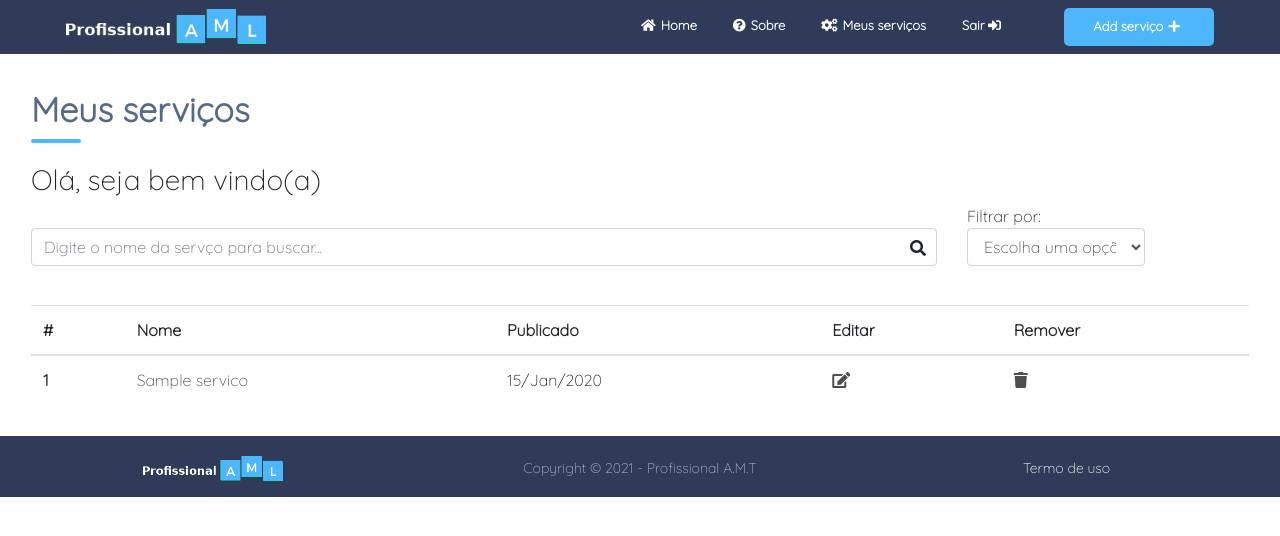
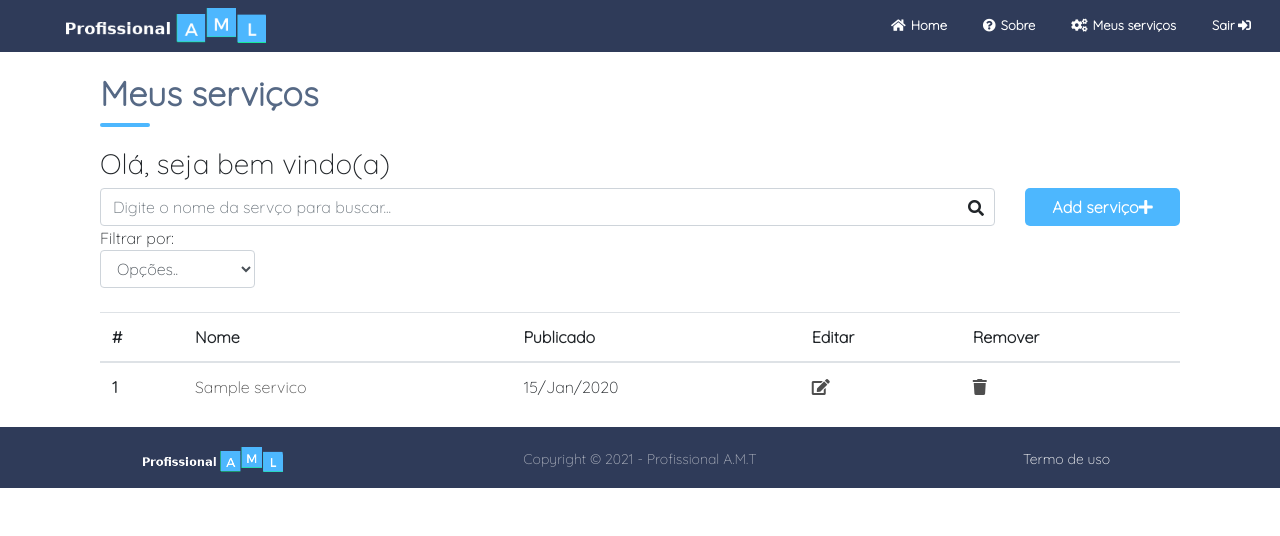
Before and after one commit to virgilio09/ProfissionalAML, a Django app: page /dashboard/ in a window 1280 px wide. Shown: the top 536 px of the page. Run offline with Django 3.2, Linux system fonts and the light colour scheme; a user stored in the database is signed in; tables that the repository leaves empty hold one stand-in row (values such as "Sample post"); some libraries are stand-ins or nearby versions.

Commit message:
Dashboard-messagens

```diff
--- a/profissionalAML/settings.py
+++ b/profissionalAML/settings.py
@@ -142,9 +142,9 @@ STATIC_ROOT = BASE_DIR / 'staticfiles'
 
 CRISPY_TEMPLATE_PACK = 'bootstrap4'
 
-LOGIN_REDIRECT_URL = '/'
+LOGIN_REDIRECT_URL = 'dashboard'
 
-LOGOUT_REDIRECT_URL = '/accounts/login'
+LOGOUT_REDIRECT_URL = 'home'
 
 
 # Default primary key field type
--- a/servicos/static/css/styles.css
+++ b/servicos/static/css/styles.css
@@ -10,6 +10,14 @@ body {
 }
 
 .container-fluid {
+    padding: 0px;
+}
+
+li {
+    list-style-type: none;
+}
+
+.messages {
     padding: 0px;
 }
 
@@ -479,15 +487,22 @@ a:hover {
 }
 
 .dashboard .search-div {
-    margin-top: 24px;
-    margin-bottom: 15px;
+
     display: inline-block;
 }
 
-.dashboard li {
-    list-style-type: none;
+
+/* .dashboard .filter {
+    margin-left: 60px;
+    padding-left: 50px;
 }
 
+@media screen and (max-width:750px){
+    .dashboard .filter {
+        margin-left: 0px;
+        padding-left: 0px;
+    }
+} */
 /* -------------------------- about-------------------------------- */
 
 .about {
--- a/servicos/static/js/form.js
+++ b/servicos/static/js/form.js
@@ -1,144 +1,144 @@
-$(document).ready(function(){
+// $(document).ready(function(){
 
-// ------------------- formulario add serviço ----------------
+// // ------------------- formulario add serviço ----------------
 
-    // mask
-    $('.cep').mask('00000-000');
+//     // mask
+//     $('.cep').mask('00000-000');
 
-    var SPMaskBehavior = function (val) {
-        return val.replace(/\D/g, '').length === 11 ? '(00) 00000-0000' : '(00) 0000-00009';
-      },
-      spOptions = {
-        onKeyPress: function(val, e, field, options) {
-            field.mask(SPMaskBehavior.apply({}, arguments), options);
-          }
-      };
+//     var SPMaskBehavior = function (val) {
+//         return val.replace(/\D/g, '').length === 11 ? '(00) 00000-0000' : '(00) 0000-00009';
+//       },
+//       spOptions = {
+//         onKeyPress: function(val, e, field, options) {
+//             field.mask(SPMaskBehavior.apply({}, arguments), options);
+//           }
+//       };
 
-      $('.sp_celphones').mask(SPMaskBehavior, spOptions);
+//       $('.sp_celphones').mask(SPMaskBehavior, spOptions);
 
-    //  preenchimento automatico pelo cep
-    function limpa_formulário_cep() {
-        // Limpa valores do formulário de cep.
-        $("#rua").val("");
-        $("#bairro").val("");
-        $("#cidade").val("");
-        $("#uf").val("");
-    }
-    //Quando o campo cep perde o foco.
-    $("#cep").blur(function() {
+//     //  preenchimento automatico pelo cep
+//     function limpa_formulário_cep() {
+//         // Limpa valores do formulário de cep.
+//         $("#rua").val("");
+//         $("#bairro").val("");
+//         $("#cidade").val("");
+//         $("#uf").val("");
+//     }
+//     //Quando o campo cep perde o foco.
+//     $("#cep").blur(function() {
 
-        //Nova variável "cep" somente com dígitos.
-        var cep = $(this).val().replace(/\D/g, '');
+//         //Nova variável "cep" somente com dígitos.
+//         var cep = $(this).val().replace(/\D/g, '');
 
-        //Verifica se campo cep possui valor informado.
-        if (cep != "") {
+//         //Verifica se campo cep possui valor informado.
+//         if (cep != "") {
 
-            //Expressão regular para validar o CEP.
-            var validacep = /^[0-9]{8}$/;
+//             //Expressão regular para validar o CEP.
+//             var validacep = /^[0-9]{8}$/;
 
-            //Valida o formato do CEP.
-            if(validacep.test(cep)) {
+//             //Valida o formato do CEP.
+//             if(validacep.test(cep)) {
 
-                //Preenche os campos com "..." enquanto consulta webservice.
-                $("#rua").val("...");
-                $("#bairro").val("...");
-                $("#cidade").val("...");
-                $("#uf").val("...");
-                $("#ibge").val("...");
+//                 //Preenche os campos com "..." enquanto consulta webservice.
+//                 $("#rua").val("...");
+//                 $("#bairro").val("...");
+//                 $("#cidade").val("...");
+//                 $("#uf").val("...");
+//                 $("#ibge").val("...");
 
-                //Consulta o webservice viacep.com.br/
-                $.getJSON("https://viacep.com.br/ws/"+ cep +"/json/?callback=?", function(dados) {
-                    console.log(dados);
-                    if (!("erro" in dados)) {
-                        //Atualiza os campos com os valores da consulta.
-                        $("#rua").val(dados.logradouro);
-                        $("#bairro").val(dados.bairro);
-                        $("#cidade").val(dados.localidade);
-                        $("#uf").val(dados.uf);
-                    } //end if.
-                    else {
-                        //CEP pesquisado não foi encontrado.
-                        limpa_formulário_cep();
-                        bootbox.alert("CEP não encontrado.");
+//                 //Consulta o webservice viacep.com.br/
+//                 $.getJSON("https://viacep.com.br/ws/"+ cep +"/json/?callback=?", function(dados) {
+//                     console.log(dados);
+//                     if (!("erro" in dados)) {
+//                         //Atualiza os campos com os valores da consulta.
+//                         $("#rua").val(dados.logradouro);
+//                         $("#bairro").val(dados.bairro);
+//                         $("#cidade").val(dados.localidade);
+//                         $("#uf").val(dados.uf);
+//                     } //end if.
+//                     else {
+//                         //CEP pesquisado não foi encontrado.
+//                         limpa_formulário_cep();
+//                         bootbox.alert("CEP não encontrado.");
 
-                    }
-                });
-            } //end if.
-            else {
-                //cep é inválido.
-                limpa_formulário_cep();
-                bootbox.alert("Formato de CEP inválido.");
-            }
-        } //end if.
-        else {
-            //cep sem valor, limpa formulário.
-            limpa_formulário_cep();
-        }
-    });
+//                     }
+//                 });
+//             } //end if.
+//             else {
+//                 //cep é inválido.
+//                 limpa_formulário_cep();
+//                 bootbox.alert("Formato de CEP inválido.");
+//             }
+//         } //end if.
+//         else {
+//             //cep sem valor, limpa formulário.
+//             limpa_formulário_cep();
+//         }
+//     });
 
-    // validacao
-    $("#form-servicos").validate({
-        rules:{
-            nome:{
-                minlength: 3
-            },
-            descricao:{
-                minlength: 10
-            },
-            // images:{
-            //     max: 4
+//     // validacao
+//     $("#form-servicos").validate({
+//         rules:{
+//             nome:{
+//                 minlength: 3
+//             },
+//             descricao:{
+//                 minlength: 10
+//             },
+//             // images:{
+//             //     max: 4
 
-            // }
-        },
-        messages:{
-            nome:{
-                required: "Por favor, informe seu nome",
-                minlength: "O nome deve ter pelo menos 3 caracteres"
-            },
-            categoria:{
-                required: "Por favor, ecolha uma categoria",
-            },
-            email:{
-                required: "Por favor, informe um email"
+//             // }
+//         },
+//         messages:{
+//             nome:{
+//                 required: "Por favor, informe seu nome",
+//                 minlength: "O nome deve ter pelo menos 3 caracteres"
+//             },
+//             categoria:{
+//                 required: "Por favor, ecolha uma categoria",
+//             },
+//             email:{
+//                 required: "Por favor, informe um email"
 
-            },
-            telefone01:{
-                required: "Por favor, informe um telefone e/ou celular"
+//             },
+//             telefone01:{
+//                 required: "Por favor, informe um telefone e/ou celular"
 
-            },
-            descricao:{
-                required: "Por favor, informe uma descrição",
-                minlength: "A descrição deve ter pelo menos 10 caracteres"
-            },
-            // images:{
-            //     // max: "É permitido apenas 4 images"
-            // },
-            cep:{
-                required: "Por favor, informe seu cep"
+//             },
+//             descricao:{
+//                 required: "Por favor, informe uma descrição",
+//                 minlength: "A descrição deve ter pelo menos 10 caracteres"
+//             },
+//             // images:{
+//             //     // max: "É permitido apenas 4 images"
+//             // },
+//             cep:{
+//                 required: "Por favor, informe seu cep"
 
-            },
-            rua:{
-                required: "Por favor, informe a rua"
+//             },
+//             rua:{
+//                 required: "Por favor, informe a rua"
 
-            },
-            numero:{
-                required: "Por favor, informe o número"
+//             },
+//             numero:{
+//                 required: "Por favor, informe o número"
 
-            },
-            bairro:{
-                required: "Por favor, informe o bairro"
+//             },
+//             bairro:{
+//                 required: "Por favor, informe o bairro"
 
-            },
-            estado:{
-                required: "Por favor, informe o estado"
+//             },
+//             estado:{
+//                 required: "Por favor, informe o estado"
 
-            },
-            cidade:{
-                required: "Por favor, informe a cidade"
+//             },
+//             cidade:{
+//                 required: "Por favor, informe a cidade"
 
-            },
+//             },
 
 
-        }
-    });
-});
+//         }
+//     });
+// });
--- a/servicos/templates/layouts/base.html
+++ b/servicos/templates/layouts/base.html
@@ -53,11 +53,12 @@
                                 <li class="nav-item">
                                     <a class="nav-link" href="{% url 'register' %}"><i class="fas fa-user-plus"></i>Registrar</a>
                                 </li>
+
+                                <li>
+                                    <a class="nav-link btn-navbar btn" href="{% url 'add-servico' %}" >Add serviço<i class="fas fa-plus"></i></a>
+                                </li>
                             {% endif %}
 
-							<li>
-								<a class="nav-link btn-navbar btn" href="{% url 'add-servico' %}" >Add serviço<i class="fas fa-plus"></i></a>
-							</li>
 						</ul>
 					</div>
 				</nav>
--- a/servicos/templates/servico/addservico.html
+++ b/servicos/templates/servico/addservico.html
@@ -19,6 +19,8 @@
         <div class="row">
             {%  csrf_token %}
             <div class="col-md-6">
+                {{ servicoForm.non_field_errors }}
+
                 {{ servicoForm|crispy }}
                 <div class="form-group">
                     <label for="images">Adicione images do seu serviço</label>
--- a/servicos/templates/servico/dashboard.html
+++ b/servicos/templates/servico/dashboard.html
@@ -4,9 +4,10 @@
 
 
 {% block content %}
-<div class="dashboard p-3">
+<div class="dashboard">
+    <div class="container">
         <div class="row">
-        <div class="col">
+            <div class="col-sm-12 col-md-12">
                 <div class="custom-title mt-4">
                     <h2>Meus serviços</h2>
                     <span class="section-separator mb-4"></span>
@@ -17,28 +18,41 @@
             </div>
         </div>
         {% if exite %}
+            <div class="content-head">
                 <div class="row">
-            <div class="col-sm-12 col-md-9 search-div">
+                    <div class="col-sm-12 col-md-10 search-div">
                         <form method="GET" id="search-form">
                             <input class="form-control" type="text" id="search" name="search" placeholder="Digite o nome da servço para buscar...">
                             <i class="fas fa-search" id="search-btn"></i>
                         </form>
                     </div>
-            <div class="col-sm-12 col-md-2 filter">
+                    <div class="col-sm-12 col-md-2">
+                        <a class="btn btn-block" href="{% url 'add-servico' %}" >Add serviço<i class="fas fa-plus"></i></a>
+                    </div>
+                </div>
+                <div class="row">
+                    <div class="col-sm-12 col-md-2">
+                        <div class="filter">
                             <span>Filtrar por:</span>
                             <select name="filter" id="filter" class="form-control">
-                    <option value="">Escolha uma opção...</option>
+                                <option value="">Opções..</option>
                                 <option value="done">Mais recentes</option>
                                 <option value="doing">Mais antigos</option>
                             </select>
                         </div>
                     </div>
+                </div>
+            </div>
             {% if messages %}
+                <div class="row">
+                    <div class="col">
                         <ul class="messages">
                             {% for message in messages %}
                             <li{% if message.tags %} class="alert alert-{{ message.tags }}"{% endif %}>{{ message }}</li>
                             {% endfor %}
                         </ul>
+                    </div>
+                </div>
             {% endif %}
             {% if request.GET.search %}
                 {% if achou %}
@@ -50,17 +64,19 @@
                         </div>
                     </div>
                 {% else %}
-                <div class="col">
+                    <div class="row">
+                        <div class="col-12">
                             <div class="info-dasboard">
                                 <h3>Resultado da busca por: {{request.GET.search}}</h3>
                                 <p>Nada encontrado... para voltar clique <a href="{% url 'dashboard' %}">aqui</a></p>
+                            </div>
                         </div>
                     </div>
                 {% endif %}
             {% endif %}
             {% if servicos %}
                 <div class="row">
-                <div class="table-responsive-sm col-12">
+                    <div class="table-responsive col-12">
                         <table class="table mt-4">
                             <thead>
                                 <tr>
@@ -79,14 +95,12 @@
                                         <td>{{servico.created_at|date:"d/M/Y"}}</td>
                                         <td><a href=""><i class="fas fa-edit"></i></a></td>
                                         <td><a href="{% url 'rm-servico' servico.id %}" class="rm-btn"><i class="fas fa-trash"></i></a></td>
-
                                     </tr>
                                 {% endfor %}
                             </tbody>
                         </table>
                     </div>
                 </div>
-
             {% endif %}
         {% else %}
             <div class="row">
@@ -98,12 +112,17 @@
                 </div>
             </div>
             {% if messages %}
+                <div class="row">
+                    <div class="col">
                         <ul class="messages">
                             {% for message in messages %}
                             <li{% if message.tags %} class="alert alert-{{ message.tags }}"{% endif %}>{{ message }}</li>
                             {% endfor %}
                         </ul>
+                    </div>
+                </div>
             {% endif %}
         {% endif %}
     </div>
+</div>
 {% endblock %}
```
Also changed, not shown: static/images/Captura_de_tela_de_2021-04-24_11-59-59_jdLdtyc.png (added), static/images/Captura_de_tela_de_2021-04-24_11-59-59_kMGFOJY.png (added), static/images/Captura_de_tela_de_2021-05-03_21-51-13_IckFG28.png (added), static/images/Captura_de_tela_de_2021-05-14_10-20-15_HFfxFub.png (added), static/images/Captura_de_tela_de_2021-05-23_15-17-16_GSKJSbQ.png (added), static/images/Captura_de_tela_de_2021-05-23_15-17-16_tBYAshw.png (added). Lines whose indentation alone changed are shown as unchanged.
